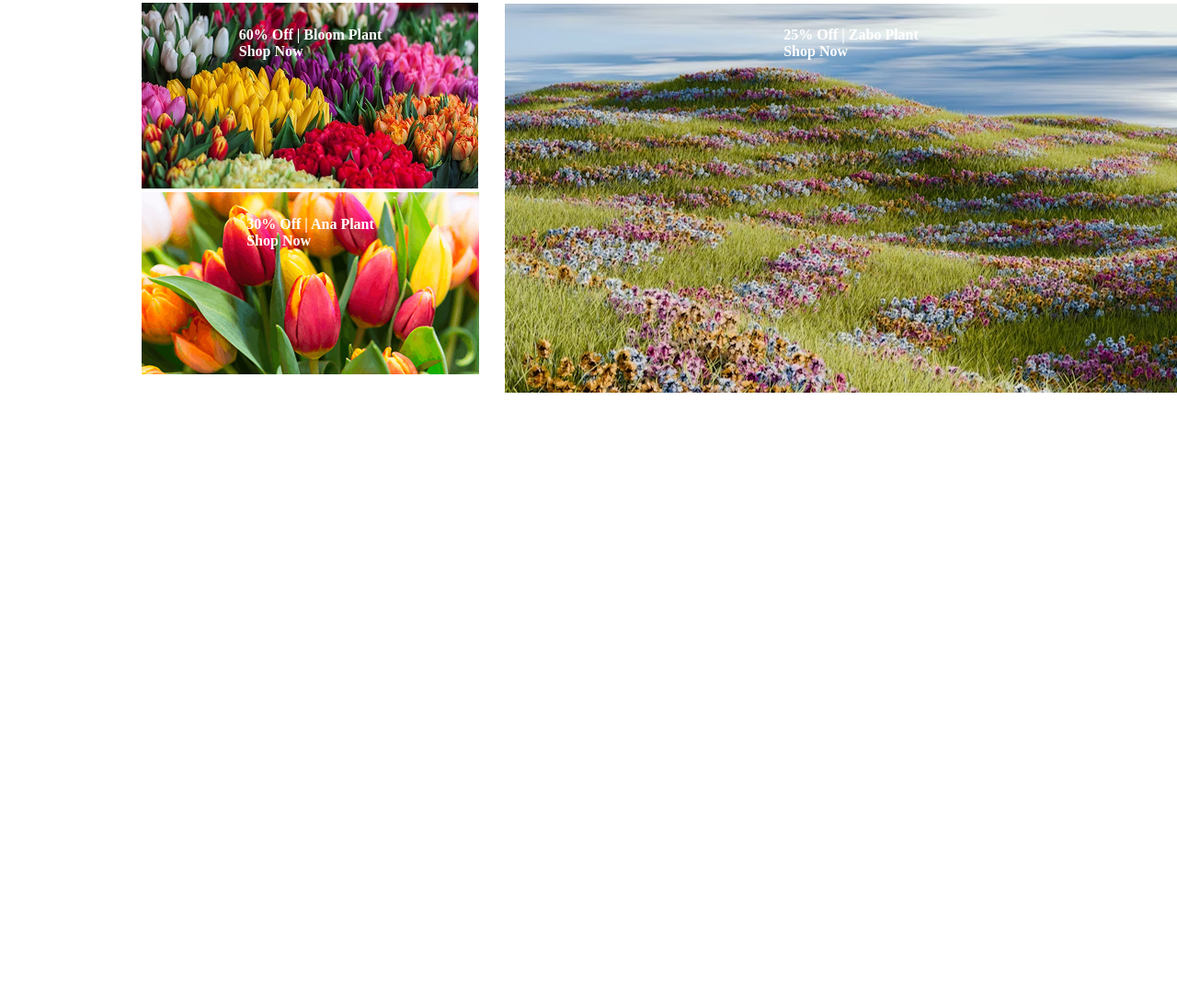
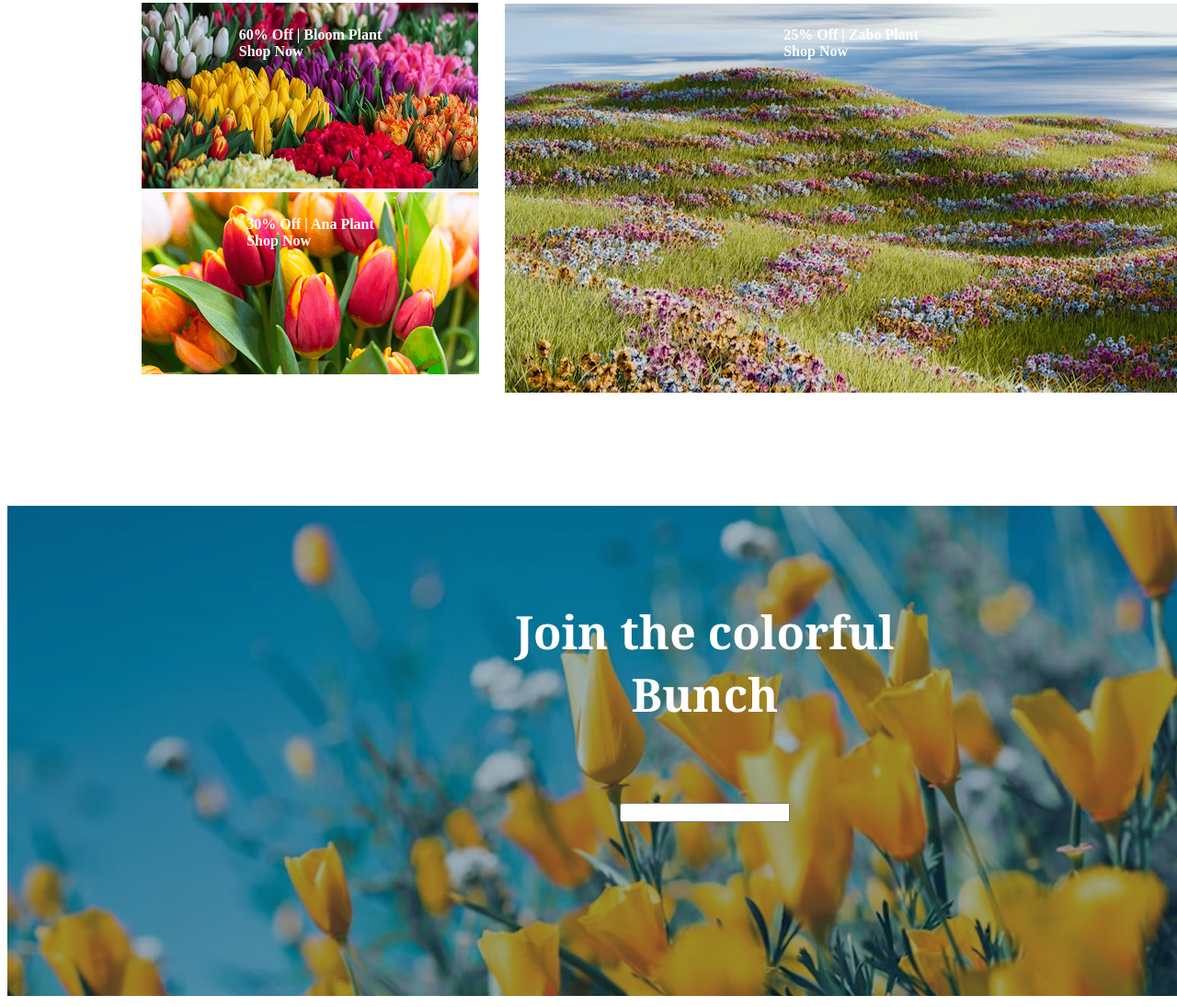
Before and after one commit to hassan8822/my-second-assignment-repo, a plain HTML site: page index.html in a window 1280 px wide. Shown: the part 3058-4153 px from the top of the page at 92% size. Before the commit the page ends 3497 px from the top, so only its background shows below. Drawn offline with Linux system fonts and the light colour scheme.

Commit message:
added a background image

```diff
--- a/index.html
+++ b/index.html
@@ -183,8 +183,27 @@
 
       </section>
 
+
+
+
     </main>
+
     <footer>
+      <section class="information">
+        <div class="join">
+          <div class="join-image"></div>
+          <img src="assets/news-letter-bg.png" alt="">
+          <div class="join-text">
+          <h5 class="join-title  noto-serif-styles">Join the colorful Bunch</h5>
+          <input type="email" name="write emaill" id="write emaill">
+          </div>
+
+        </div>
+      </section>
+
+
+
+
 
     </footer>
 
--- a/styles/nav.css
+++ b/styles/nav.css
@@ -14,6 +14,14 @@
   font-variation-settings:
     "wdth" 100;
        color: #000000;
+}
+.noto-serif-styles{
+  font-family: "Noto Serif", serif;
+  font-optical-sizing: auto;
+  font-weight:700px;
+  font-size: 50px;
+  font-variation-settings:
+    "wdth" 100;
 }
 
 
@@ -181,6 +189,32 @@ border-radius: 22px;
     width: 753px;
 
 }
+/* information */
+.information{
+    margin-top: 119px;
+}
+
+.join{
+    position: relative;
+    width: 100%;
+    height: auto;
+
+}
+
+.join-text{
+     position: absolute;
+    top: 20px;
+    left: 60%;
+    transform: translate(-50%);
+    color:#FFFFFF;
+    text-align: center;
+    border-radius: 14px;
+    font-weight: bold;
+
+}
+
+
+
 
 /* responsive */
 @media screen and (max-width:576px) {
@@ -192,6 +226,10 @@ border-radius: 22px;
    .banner-picture{
    width: auto;
 
+   }
+   .plant-container{
+    display: grid;
+    grid-template-columns: repeat(2,1fr);
    }
 
 
```
